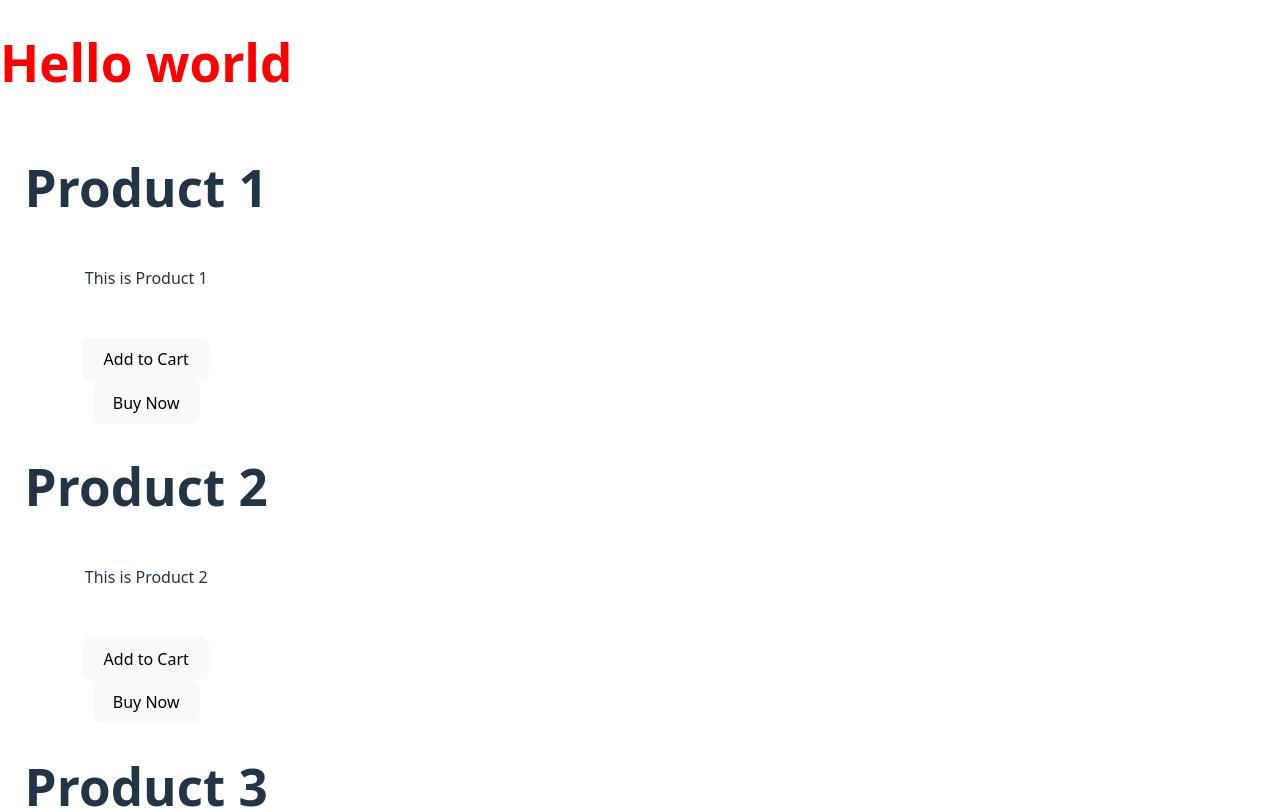
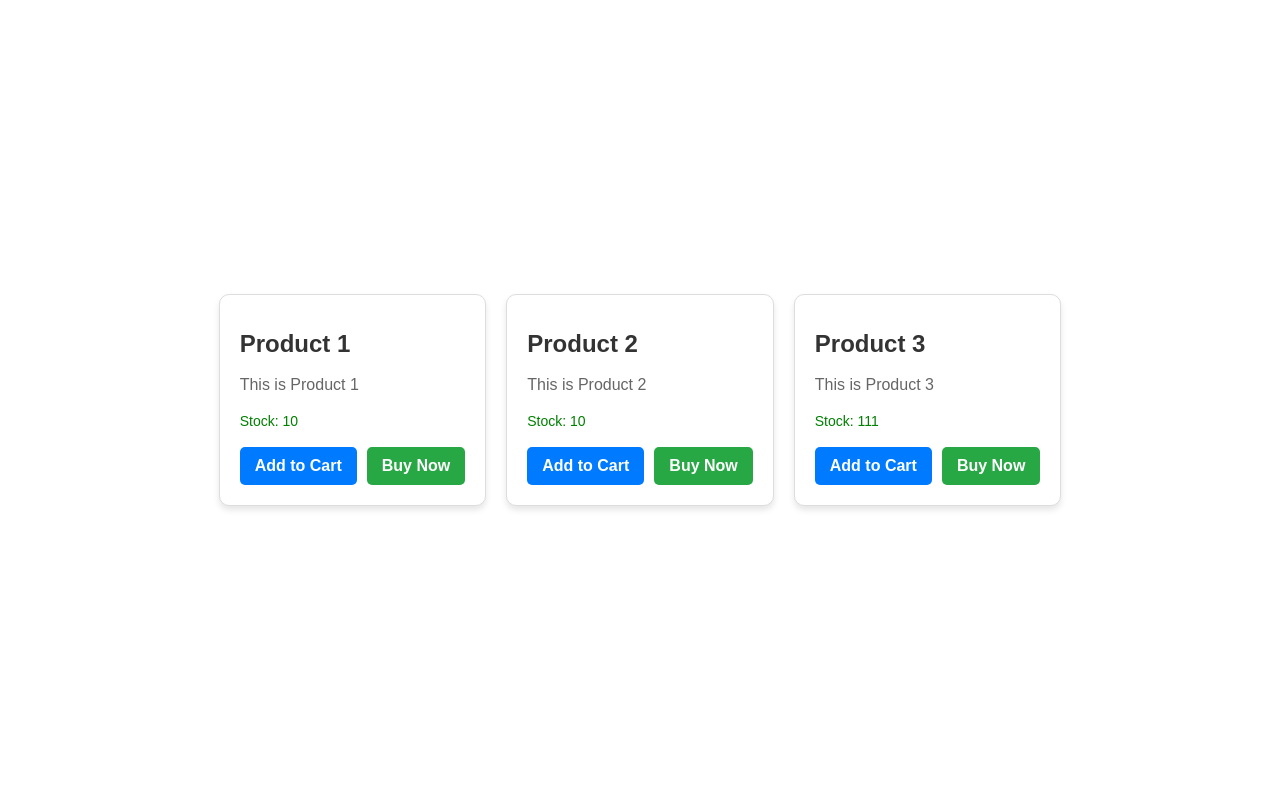
Before and after one commit to binojmadhuranga/react-crash, a React (Vite) app: page / in a window 1280 px wide. Shown: the top 809 px of the page. Built offline with nearby package versions, Linux system fonts and the light colour scheme.

Commit message:
design cards

```diff
--- a/src/App.css
+++ b/src/App.css
@@ -1,3 +1,10 @@
-#hello{
-  color: red;
+
+.container{
+  width: 100vw;
+  height: 100vh;
+  display: flex;
+  /* flex-direction: column; */
+  gap: 20px;
+  align-items: center;
+  justify-content: center;
 }
--- a/src/App.jsx
+++ b/src/App.jsx
@@ -5,10 +5,12 @@ import Product from './components/Product/Product.jsx';
 function App() {
   return (
     <>
-     <h1 id='hello'>Hello world</h1>
-    <Product tittle='Product 1' description='This is Product 1'/>
-    <Product tittle='Product 2' description='This is Product 2'/>
-    <Product tittle='Product 3' description='This is Product 3'/>
+
+      <div className='container'>
+        <Product tittle='Product 1' description='This is Product 1' stock='10' />
+        <Product tittle='Product 2' description='This is Product 2' stock='10' />
+        <Product tittle='Product 3' description='This is Product 3' stock='111' />
+      </div>
     </>
   )
 }
--- a/src/components/Product/Product.css
+++ b/src/components/Product/Product.css
@@ -1,7 +1,64 @@
-.product{
-display: flex;
-flex-direction: column;
-justify-content: center;
-align-items: center;
+.product {
+  border: 1px solid #ddd;
+  padding: 20px;
+  max-width: 300px;
+  border-radius: 10px;
+  box-shadow: 0 4px 6px rgba(0, 0, 0, 0.1);
+  font-family: Arial, sans-serif;
+  background-color: #fff;
+  transition: transform 0.2s ease-in-out;
+}
 
+.product:hover {
+  transform: scale(1.02);
 }
+
+.product-title {
+  font-size: 24px;
+  margin-bottom: 10px;
+  color: #333;
+}
+
+.product-description {
+  font-size: 16px;
+  margin-bottom: 10px;
+  color: #666;
+}
+
+.product-stock {
+  font-size: 14px;
+  color: #008000; /* green for available */
+  margin-bottom: 15px;
+}
+
+.product-buttons {
+  display: flex;
+  gap: 10px;
+}
+
+.btn {
+  padding: 10px 15px;
+  border: none;
+  border-radius: 5px;
+  cursor: pointer;
+  font-weight: bold;
+  transition: background-color 0.2s ease;
+}
+
+.add-to-cart {
+  background-color: #007bff;
+  color: white;
+}
+
+.add-to-cart:hover {
+  background-color: #0056b3;
+}
+
+.buy-now {
+  background-color: #28a745;
+  color: white;
+}
+
+.buy-now:hover {
+  background-color: #1e7e34;
+}
--- a/src/components/Product/Product.jsx
+++ b/src/components/Product/Product.jsx
@@ -1,21 +1,18 @@
-import React from 'react'
-import './Product.css'
-
-
-
-
+import React from 'react';
+import './Product.css';
 
 function Product(prop) {
   return (
     <div className='product'>
-        <h1>{prop.tittle}</h1>
-        <p>{prop.description}</p>
-        <p>{prop.stock}</p>
-        <button>Add to Cart</button>
-        <button>Buy Now</button>
-
+      <h1 className='product-title'>{prop.tittle}</h1>
+      <p className='product-description'>{prop.description}</p>
+      <p className='product-stock'>Stock: {prop.stock}</p>
+      <div className='product-buttons'>
+        <button className='btn add-to-cart'>Add to Cart</button>
+        <button className='btn buy-now'>Buy Now</button>
+      </div>
     </div>
-  )
+  );
 }
 
-export default Product
+export default Product;
```
